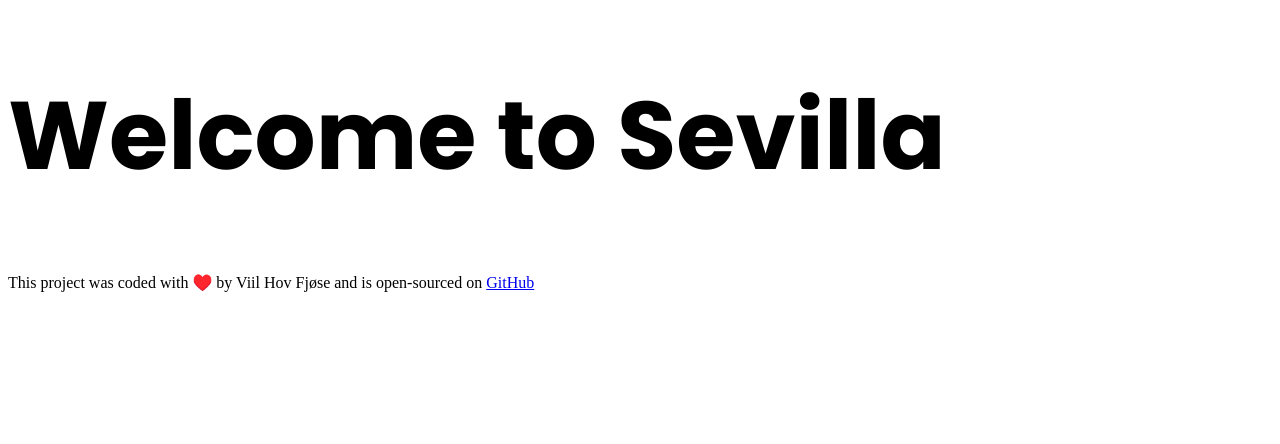
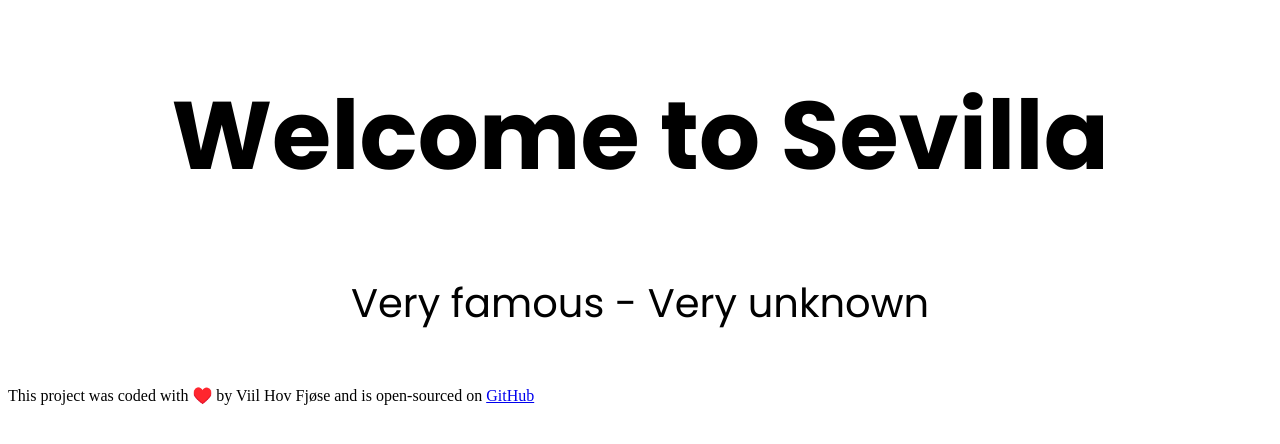
Before and after one commit to Viilhov/Sevilla-Project, a plain HTML site: page index.html in a window 1280 px wide. Drawn offline with Linux system fonts and the light colour scheme.

Commit message:
Added h4 and centre aligened h1 and h4

```diff
--- a/index.html
+++ b/index.html
@@ -17,6 +17,7 @@
     <h1>
         Welcome to Sevilla
     </h1>
+    <h4>Very famous - Very unknown</h4>
     <footer>
         This project was coded with ♥️ by Viil Hov Fjøse and is open-sourced on <a
             href="https://github.com/Viilhov/Sevilla-Project" target="_blank">GitHub</a>
--- a/src/styles.css
+++ b/src/styles.css
@@ -4,4 +4,13 @@ h1 {
   font-weight: 700;
   font-size: 96px;
   line-height: 144px;
+  text-align: center;
 }
+h4 {
+  font-family: "Poppins";
+  font-style: normal;
+  font-weight: 400;
+  font-size: 40px;
+  line-height: 60px;
+  text-align: center;
+}
```
